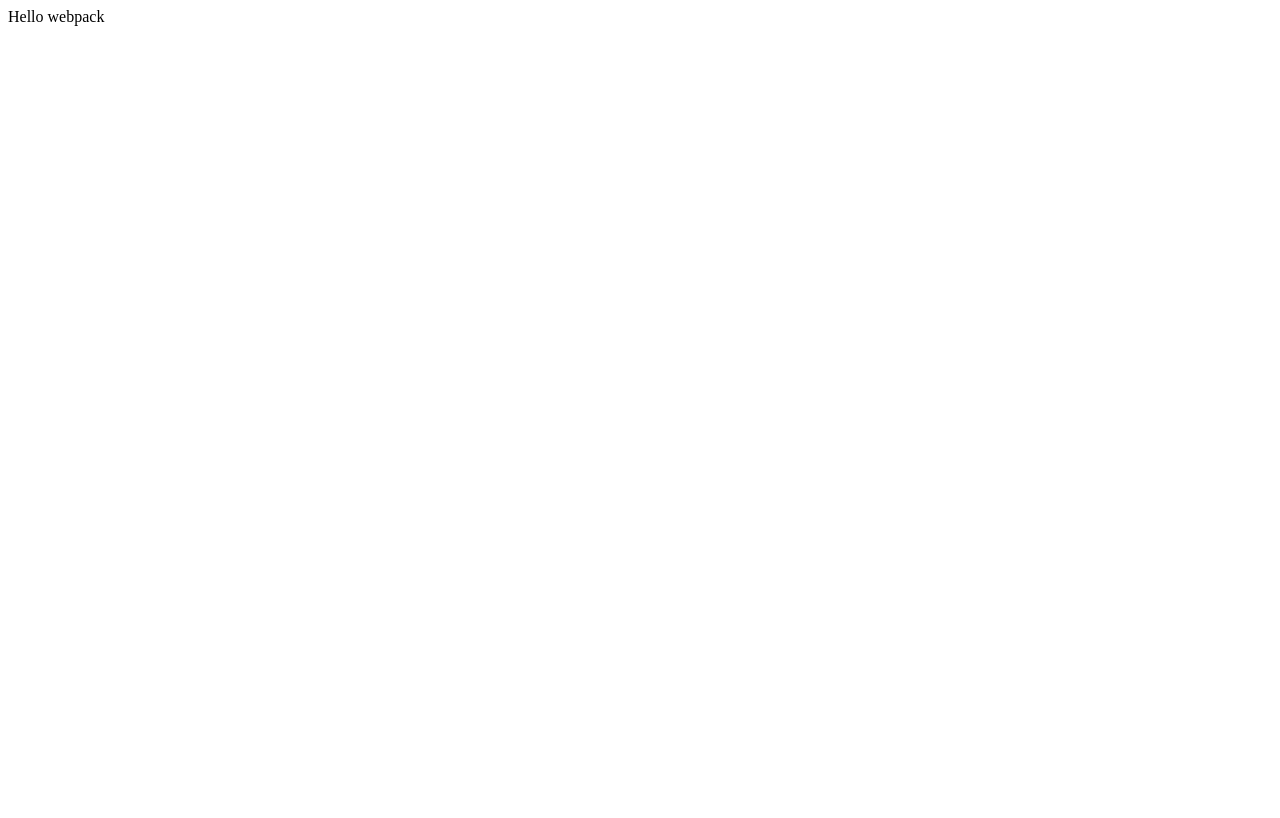
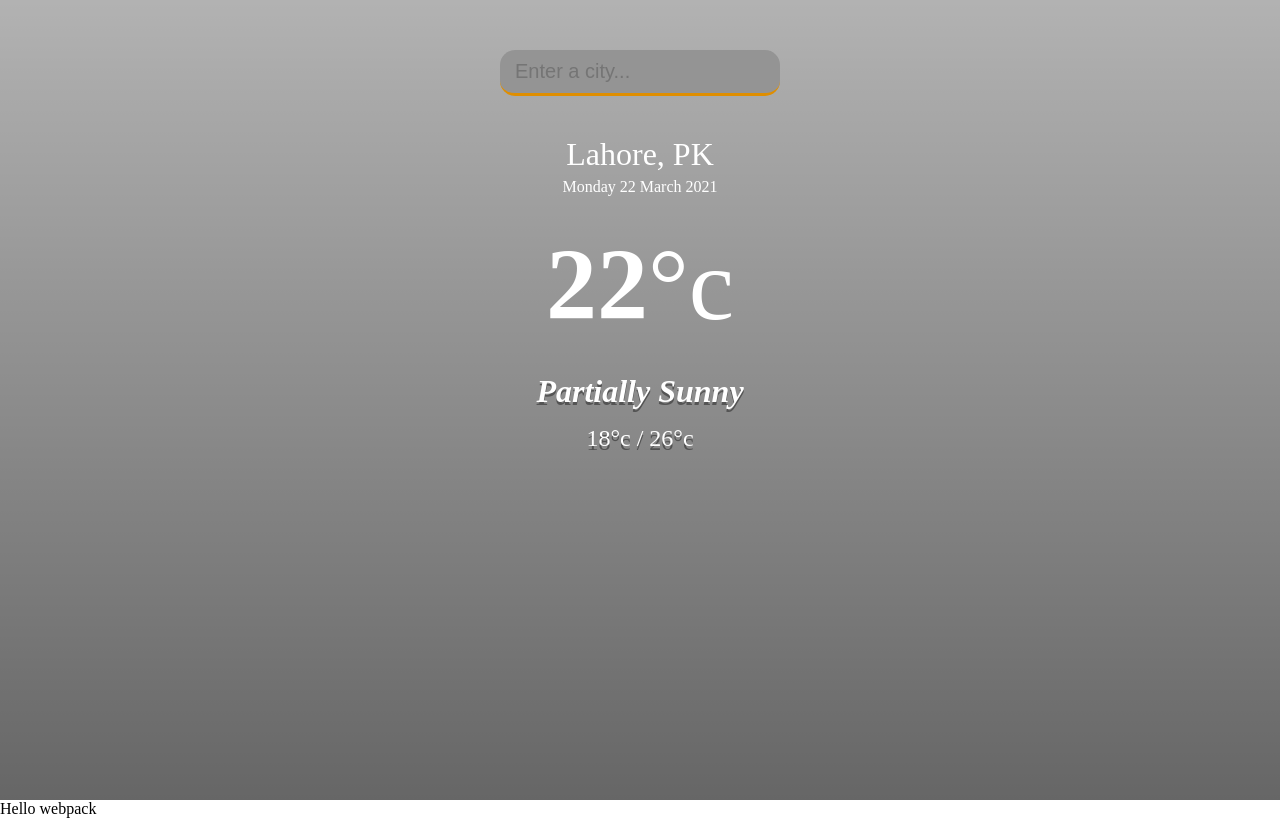
Before and after one commit to umairarshadbutt/Weather-App, a website built with webpack: page dist/index.html in a window 1280 px wide. Built offline with Linux system fonts and the light colour scheme.

Commit message:
Load css assets and update the homepage

```diff
--- a/src/index.js
+++ b/src/index.js
@@ -1,4 +1,5 @@
 import _ from 'lodash';
+import './style.css';
 function component() {
     const element = document.createElement('div');
 
--- /dev/null
+++ b/src/style.css
@@ -0,0 +1,91 @@
+* {
+  margin: 0;
+  padding: 0;
+  box-sizing: border-box;
+}
+
+.wrap {
+  display: flex;
+  flex-direction: column;
+  min-height: 100vh;
+  background-image: linear-gradient(
+    to bottom,
+    rgba(0, 0, 0, 0.3),
+    rgba(0, 0, 0, 0.6)
+  );
+}
+
+header {
+  display: flex;
+  justify-content: center;
+  align-items: center;
+  padding: 50px 15px 15px;
+}
+
+header input {
+  width: 100%;
+  max-width: 280px;
+  padding: 10px 15px;
+  border: none;
+  outline: none;
+  background-color: #949494;
+  border-radius: 15px;
+  border-bottom: 3px solid #df8e00;
+
+  color: #313131;
+  font-size: 20px;
+  font-weight: 300;
+  transition: 0.2s ease-out;
+}
+
+header input:focus {
+  background-color: rgba(255, 255, 255, 0.6);
+}
+
+main {
+  flex: 1 1 100%;
+  padding: 25px 25px 50px;
+  display: flex;
+  flex-direction: column;
+  align-items: center;
+  text-align: center;
+}
+
+.location .city {
+  color: #fff;
+  font-size: 32px;
+  font-weight: 500;
+  margin-bottom: 5px;
+}
+
+.location .date {
+  color: #fff;
+  font-size: 16px;
+}
+
+.current .temprature {
+  color: #fff;
+  font-size: 102px;
+  font-weight: 800;
+  margin: 30px 0px;
+}
+
+.current .temprature span {
+  font-weight: 500;
+}
+
+.current .weather {
+  color: #fff;
+  font-size: 32px;
+  font-weight: 700;
+  font-style: italic;
+  margin-bottom: 15px;
+  text-shadow: 0px 3px rgba(0, 0, 0, 0.4);
+}
+
+.current .hi-low {
+  color: #fff;
+  font-size: 24px;
+  font-weight: 500;
+  text-shadow: 0px 4px rgba(0, 0, 0, 0.4);
+}
--- /dev/null
+++ b/webpack.config.js
@@ -0,0 +1,18 @@
+const path = require('path');
+
+module.exports = {
+  mode: 'development',
+  entry: './src/index.js',
+  output: {
+    filename: 'main.js',
+    path: path.resolve(__dirname, 'dist'),
+  },
+  module: {
+    rules: [
+      {
+        test: /\.css$/i,
+        use: ['style-loader', 'css-loader'],
+      },
+    ],
+  },
+};
```
Also changed, not shown: package.json (+6 -1 lines), dist/index.html, dist/main.js, 1 other file.
